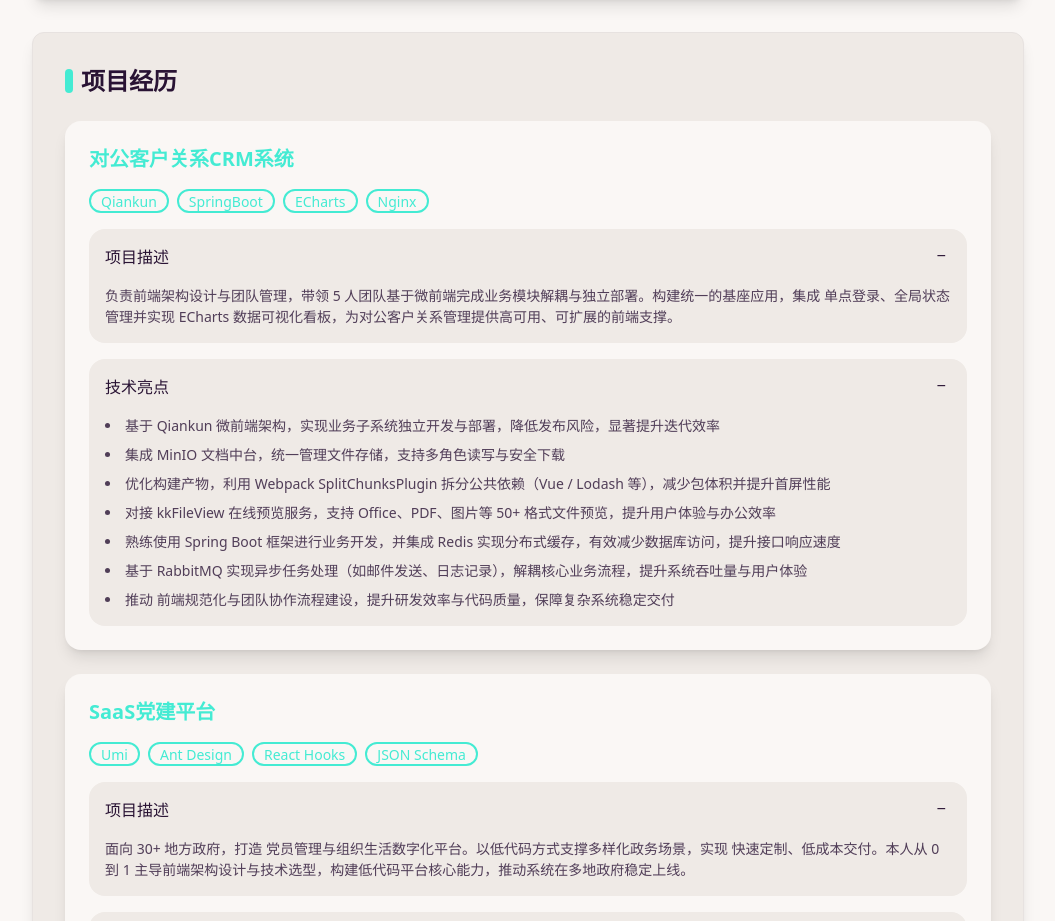
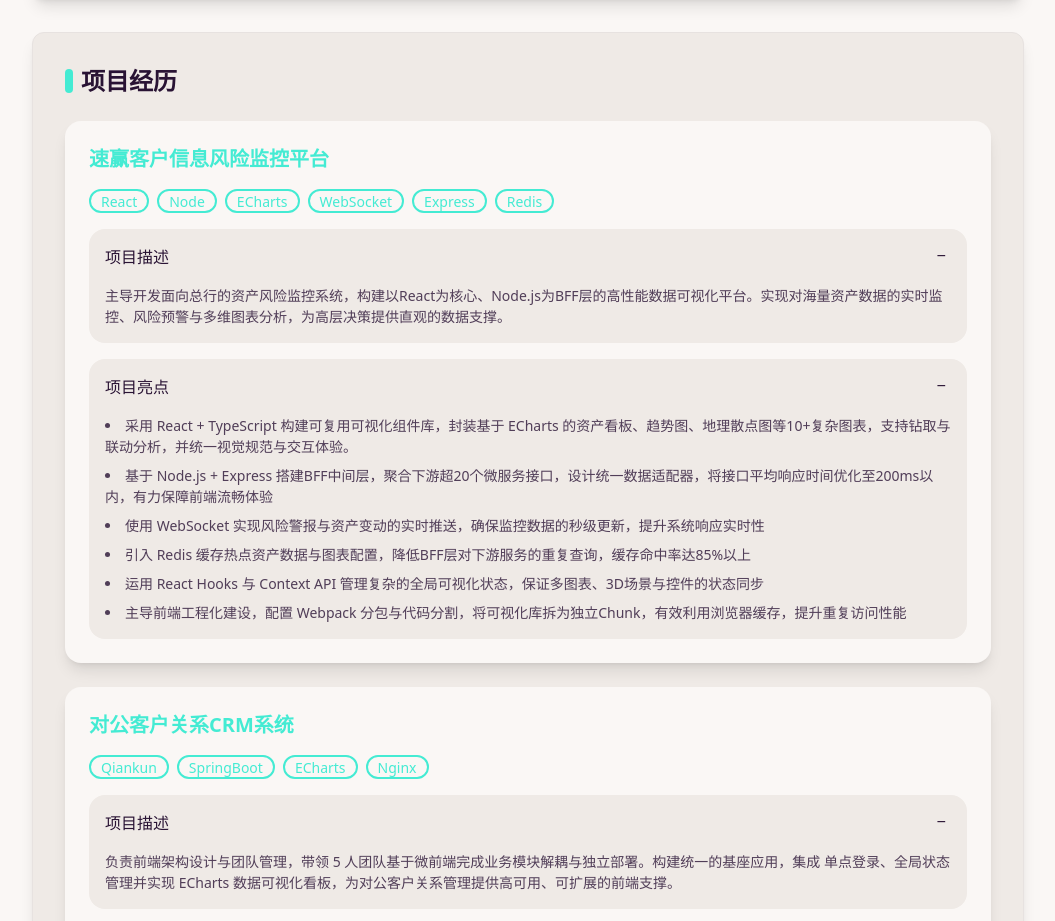
Before and after one commit to jysjys/resume, a Next.js app: page / in a window 1280 px wide. Shown: the part 1500-2421 px from the top of the page, without its empty margins (112-1167 px from the left). Built offline with nearby package versions, Linux system fonts and the light colour scheme.

Commit message:
添加速赢监控系统项目经历

```diff
--- a/src/app/page.tsx
+++ b/src/app/page.tsx
@@ -176,7 +176,7 @@ export default function ResumePage() {
           </div>
         </div>
       </div> */}
-      {/* 基本信息部分 */}
+      {/* 基本信息 */}
       <section className="mb-8 bg-base-200 p-8 rounded-xl shadow-lg border border-base-300 hover:border-primary/30 transition-all duration-300">
         <h2 className="text-2xl font-semibold mb-6 flex items-center gap-2 before:content-[''] before:w-2 before:h-6 before:bg-primary before:rounded-full">基本信息</h2>
         <div className="flex gap-8 flex-col md:flex-row">
@@ -228,7 +228,7 @@ export default function ResumePage() {
         </div>
       </section>
 
-      {/* 教育经历部分 */}
+      {/* 教育经历 */}
       <section className="mb-8 bg-base-200 p-8 rounded-xl shadow-lg border border-base-300 hover:border-primary/30 transition-all duration-300">
         <h2 className="text-2xl font-semibold mb-6 flex items-center gap-2 before:content-[''] before:w-2 before:h-6 before:bg-primary before:rounded-full">教育经历</h2>
         <div className="p-4 rounded-lg bg-base-100 hover:bg-primary/5 transition-all duration-300">
@@ -244,7 +244,7 @@ export default function ResumePage() {
         </div>
       </section>
 
-      {/* 能力简述部分 */}
+      {/* 能力简述 */}
       <section className="mb-8 bg-base-200 p-8 rounded-xl shadow-lg border border-base-300 hover:border-primary/30 transition-all duration-300">
         <h2 className="text-2xl font-semibold mb-6 flex items-center gap-2 before:content-[''] before:w-2 before:h-6 before:bg-primary before:rounded-full">能力简述</h2>
         <div className="grid grid-cols-1 md:grid-cols-2 gap-6">
@@ -314,7 +314,7 @@ export default function ResumePage() {
         </div>
       </section>
 
-      {/* 工作经验部分 */}
+      {/* 工作经验 */}
       <section className="mb-8 bg-base-200 p-8 rounded-xl shadow-lg border border-base-300 hover:border-primary/30 transition-all duration-300">
         <h2 className="text-2xl font-semibold mb-6 flex items-center gap-2 before:content-[''] before:w-2 before:h-6 before:bg-primary before:rounded-full">工作经历</h2>
         <div className="space-y-4">
@@ -354,10 +354,48 @@ export default function ResumePage() {
         </div>
       </section>
 
-      {/* 项目经历部分 - 添加 print-projects 类 */}
+      {/* 项目经历 */}
       <section className="mb-8 bg-base-200 p-8 rounded-xl shadow-lg border border-base-300 hover:border-primary/30 transition-all duration-300 print-projects">
         <h2 className="text-2xl font-semibold mb-6 flex items-center gap-2 before:content-[''] before:w-2 before:h-6 before:bg-primary before:rounded-full">项目经历</h2>
         <div className="space-y-6">
+          {/* 项目0：速赢监控系统 */}
+          <div className="card bg-base-100 shadow-lg hover:shadow-xl transition-all duration-300">
+            <div className="card-body">
+              <h3 className="card-title text-xl font-bold text-primary">速赢客户信息风险监控平台</h3>
+              <div className="flex flex-wrap gap-2 my-2">
+                {['React', 'Node', 'ECharts', 'WebSocket', 'Express', 'Redis'].map((tech, index) => (
+                  <span key={index} className="badge badge-primary badge-outline">{tech}</span>
+                ))}
+              </div>
+              <div className="space-y-4">
+                <div className="collapse collapse-open collapse-plus bg-base-200">
+                  <input type="checkbox" className="peer" />
+                  <div className="collapse-title text-base font-medium peer-checked:text-primary">
+                    项目描述
+                  </div>
+                  <div className="collapse-content text-base-content/80">
+                    <p>主导开发面向总行的资产风险监控系统，构建以React为核心、Node.js为BFF层的高性能数据可视化平台。实现对海量资产数据的实时监控、风险预警与多维图表分析，为高层决策提供直观的数据支撑。</p>
+                  </div>
+                </div>
+                <div className="collapse collapse-open collapse-plus bg-base-200">
+                  <input type="checkbox" className="peer" />
+                  <div className="collapse-title text-base font-medium peer-checked:text-primary">
+                    项目亮点
+                  </div>
+                  <div className="collapse-content text-base-content/80">
+                    <ul className="list-disc list-inside space-y-2">
+                      <li>采用 React + TypeScript 构建可复用可视化组件库，封装基于 ECharts 的资产看板、趋势图、地理散点图等10+复杂图表，支持钻取与联动分析，并统一视觉规范与交互体验。</li>
+                      <li>基于 Node.js + Express 搭建BFF中间层，聚合下游超20个微服务接口，设计统一数据适配器，将接口平均响应时间优化至200ms以内，有力保障前端流畅体验</li>
+                      <li>使用 WebSocket 实现风险警报与资产变动的实时推送，确保监控数据的秒级更新，提升系统响应实时性</li>
+                      <li>引入 Redis 缓存热点资产数据与图表配置，降低BFF层对下游服务的重复查询，缓存命中率达85%以上</li>
+                      <li>运用 React Hooks 与 Context API 管理复杂的全局可视化状态，保证多图表、3D场景与控件的状态同步</li>
+                      <li>主导前端工程化建设，配置 Webpack 分包与代码分割，将可视化库拆为独立Chunk，有效利用浏览器缓存，提升重复访问性能</li>
+                    </ul>
+                  </div>
+                </div>
+              </div>
+            </div>
+          </div>
           {/* 项目1：CRM系统 */}
           <div className="card bg-base-100 shadow-lg hover:shadow-xl transition-all duration-300">
             <div className="card-body">
```
